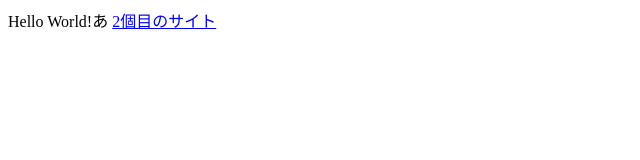
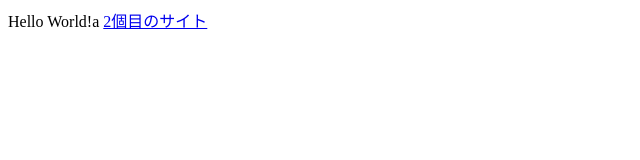
Before and after one commit to taichitaichi/taichitaichi.github.io, a plain HTML site: page index.html in a window 1280 px wide. Shown: the full height of the page, 0-640 px from the left. Drawn offline with Linux system fonts and the light colour scheme.

Commit message:
Update index.html

```diff
--- a/index.html
+++ b/index.html
@@ -4,7 +4,7 @@
 	<meta charset="utf-8">
 </head>
 <body>
-	Hello World!あ
+	Hello World!a
 	<a href= "helloworld_2.html" >2個目のサイト</a>
 </body>
 </html>
```
